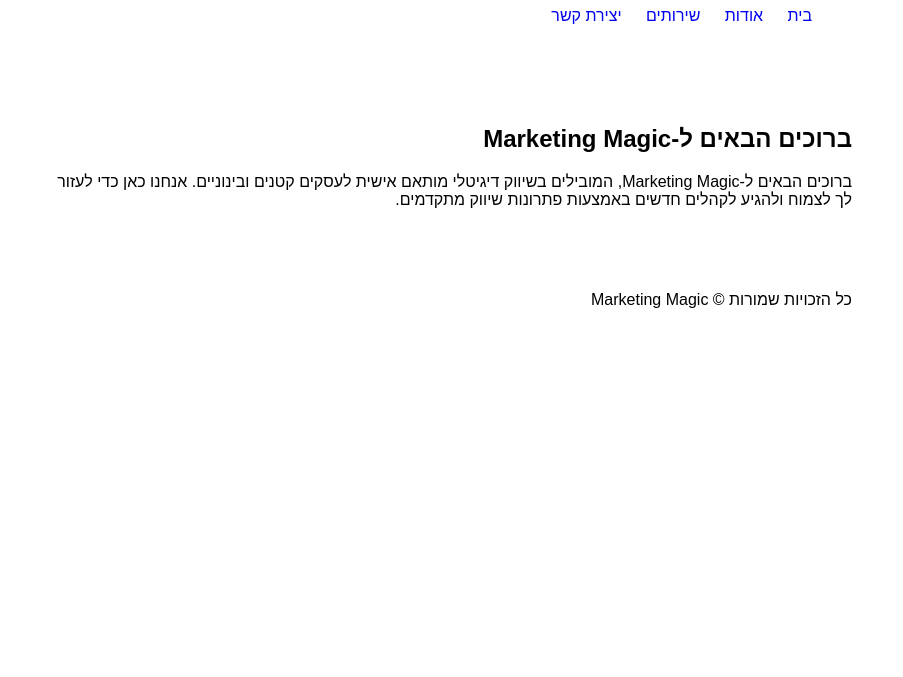
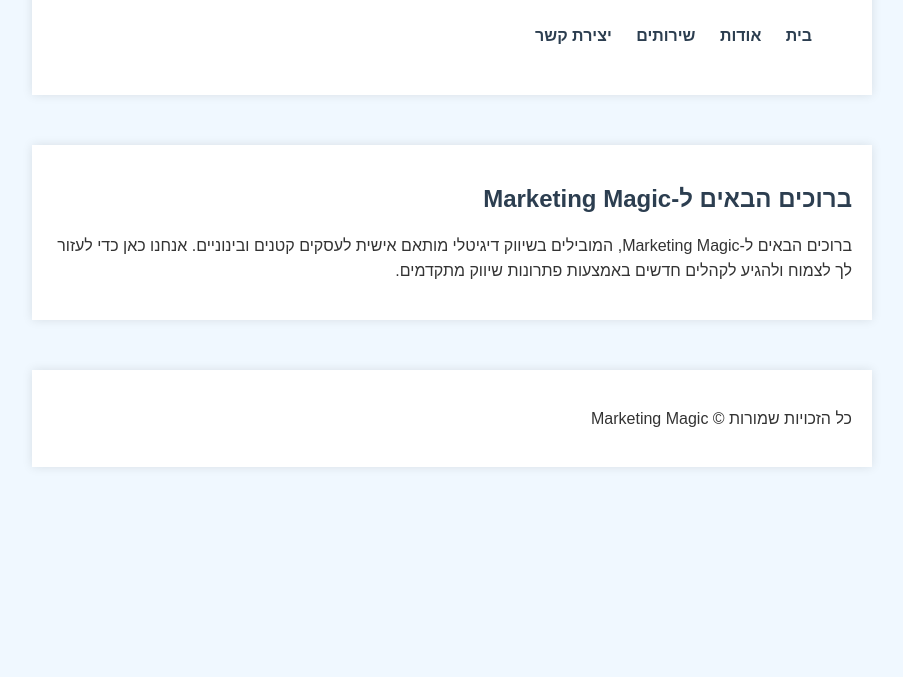
Before and after one commit to marketing-magic/my-website-project, a plain HTML site: page index.html in a window 1280 px wide. Shown: the part 123-800 px from the top of the page, without its empty margins (188-1091 px from the left). Drawn offline with Linux system fonts and the light colour scheme.

Commit message:
Add files via upload

```diff
--- a/index.html
+++ b/index.html
@@ -4,25 +4,7 @@
     <meta charset="UTF-8">
     <meta name="viewport" content="width=device-width, initial-scale=1.0">
     <title>Marketing Magic</title>
-    <style>
-        body {
-            font-family: Arial, sans-serif;
-            direction: rtl;
-            text-align: right;
-        }
-        header, nav, main, footer {
-            padding: 20px;
-            margin: 10px;
-        }
-        nav a {
-            margin: 0 10px;
-            text-decoration: none;
-        }
-        .container {
-            max-width: 800px;
-            margin: auto;
-        }
-    </style>
+    <link rel="stylesheet" href="styles.css"> <!-- הוספת הקישור ל-CSS -->
 </head>
 <body>
     <header>
--- a/styles.css
+++ b/styles.css
@@ -2,16 +2,45 @@
     font-family: Arial, sans-serif;
     direction: rtl;
     text-align: right;
+    background-color: #f0f8ff; /* צבע רקע לאתר */
+    color: #333;
+    margin: 0;
+    padding: 0;
 }
+
 header, nav, main, footer {
     padding: 20px;
     margin: 10px;
 }
+
 nav a {
     margin: 0 10px;
     text-decoration: none;
+    color: #2c3e50;
+    font-weight: bold;
 }
+
+nav a:hover {
+    color: #18bc9c; /* צבע בעת מעבר העכבר */
+}
+
 .container {
     max-width: 800px;
     margin: auto;
+    padding: 20px;
+    background-color: #fff;
+    box-shadow: 0 0 10px rgba(0,0,0,0.1);
 }
+
+h1 {
+    color: #2c3e50;
+    text-align: center;
+}
+
+h2 {
+    color: #2c3e50;
+}
+
+p {
+    line-height: 1.6;
+}
```
